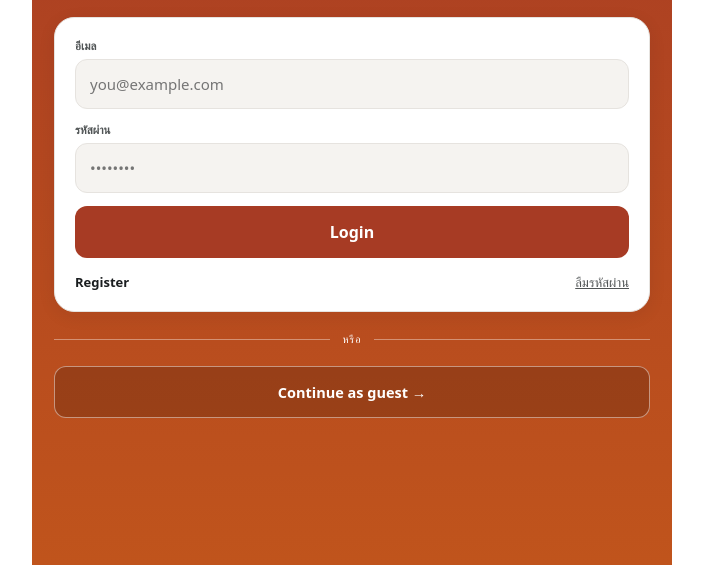
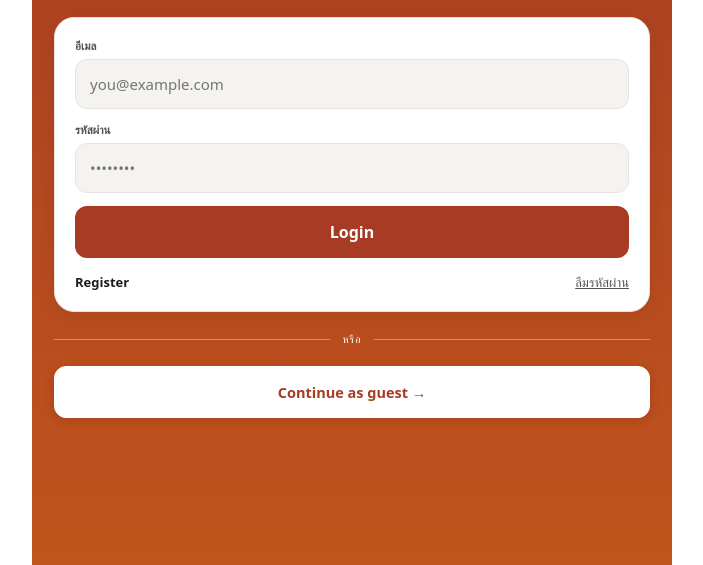
Before and after one commit to nuttwaaraa18699-cloud/tempah-kku, a plain HTML site: page Tempah KKU Light.dc.html in a window 1280 px wide. Shown: the part 235-800 px from the top of the page, without its empty margins (288-991 px from the left). Drawn offline with nearby package versions, Linux system fonts and the light colour scheme; a web font is replaced by a local one.

Commit message:
Make the guest button white so it stands off the gradient
Its translucent black fill sat too close to the background it was on.
Solid white with the KKU red label reads at 6.37:1, and the button
itself separates from the gradient's orange end at 4.64:1.

```diff
--- a/Tempah KKU Light.dc.html
+++ b/Tempah KKU Light.dc.html
@@ -413,7 +413,7 @@ a{color:#A73B24;text-decoration:none}a:hover{color:#8c3020}
       <span style="font-size:10.5px;color:#FFFFFF;letter-spacing:1px">หรือ</span>
       <div style="flex:1;height:1px;background:rgba(255,255,255,.38)"></div>
     </div>
-    <div onClick="{{ doGuest }}" style="text-align:center;cursor:pointer;font-size:14.5px;font-weight:600;color:#FFFFFF;border:1px solid rgba(255,255,255,.45);background:rgba(0,0,0,.18);border-radius:12px;padding:15px">Continue as guest →</div>
+    <div onClick="{{ doGuest }}" style="text-align:center;cursor:pointer;font-size:14.5px;font-weight:600;color:#A73B24;border:1px solid #FFFFFF;background:#FFFFFF;border-radius:12px;padding:15px;box-shadow:0 2px 10px rgba(74,18,6,.18)">Continue as guest →</div>
   </div>
   </sc-if>
 
```
